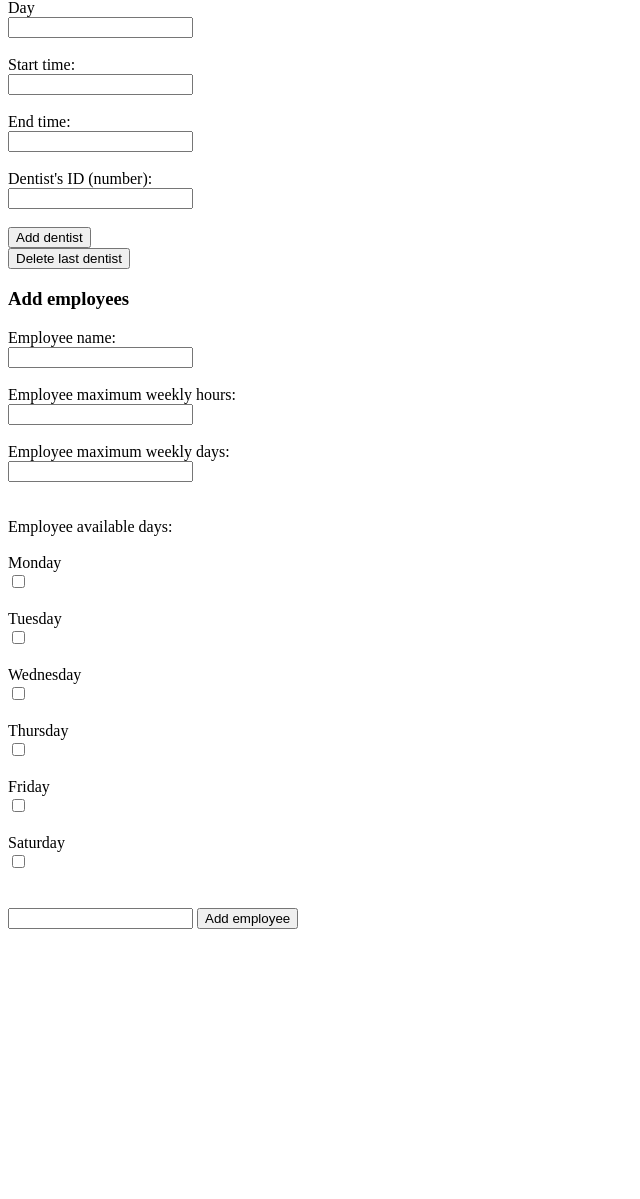
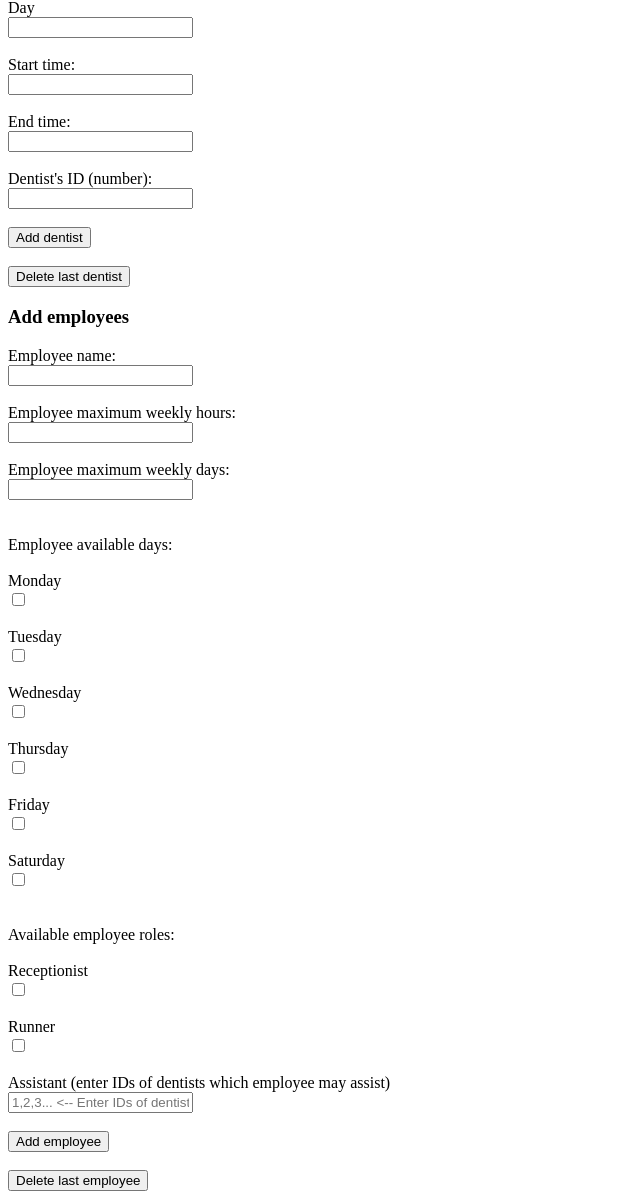
Before and after one commit to LHowe-a11y/rostering-app, a Flask app: page /tool in a window 1280 px wide. Shown: the part 284-1483 px from the top of the page, without its empty margins (0-640 px from the left). Before the commit the page ends 1213 px from the top, so only its background shows below. Run offline with Flask 3, Linux system fonts and the light colour scheme; a user stored in the database is signed in.

Commit message:
Created base form elements for adding and deleting employees

```diff
--- a/templates/roster.html
+++ b/templates/roster.html
@@ -38,7 +38,7 @@
                 <input type="text" id="end_time_input" name="end"><br><br>
                 <label for="id_input">Dentist's ID (number):</label><br>
                 <input type="number" id="id_input" name="id" min="1"><br><br>
-                <input type="submit" value="Add dentist" name="submit">
+                <input type="submit" value="Add dentist" name="submit"><br><br>
             </form>
             <form action="/tool" method="post">
                 <input type="submit" value="Delete last dentist" name="submit">
@@ -57,22 +57,35 @@
                 <label for="available_employee_days_checklist">Employee available days:</label><br><br>
                 <section id="available_employee_days_checklist">
                     <label for="monday_checkbox">Monday</label><br>
-                    <input type="checkbox" id="monday_checkbox" name="available_monday"><br><br>
+                    <input type="checkbox" id="monday_checkbox" name="available_monday" value="True"><br><br>
                     <label for="tuesday_checkbox">Tuesday</label><br>
-                    <input type="checkbox" id="tuesday_checkbox" name="available_tuesday"><br><br>
+                    <input type="checkbox" id="tuesday_checkbox" name="available_tuesday" value="True"><br><br>
                     <label for="wednesday_checkbox">Wednesday</label><br>
-                    <input type="checkbox" id="wednesday_checkbox" name="available_wednesday"><br><br>
+                    <input type="checkbox" id="wednesday_checkbox" name="available_wednesday" value="True"><br><br>
                     <label for="thursday_checkbox">Thursday</label><br>
-                    <input type="checkbox" id="thursday_checkbox" name="available_thursday"><br><br>
+                    <input type="checkbox" id="thursday_checkbox" name="available_thursday" value="True"><br><br>
                     <label for="friday_checkbox">Friday</label><br>
-                    <input type="checkbox" id="friday_checkbox" name="available_friday"><br><br>
+                    <input type="checkbox" id="friday_checkbox" name="available_friday" value="True"><br><br>
                     <label for="saturday_checkbox">Saturday</label><br>
-                    <input type="checkbox" id="saturday_checkbox" name="available_saturday"><br><br><br>
+                    <input type="checkbox" id="saturday_checkbox" name="available_saturday" value="True"><br><br><br>
                 </section>
                 <!-- Available roles input here, unsure how to do assistant for each dentist -->
-                <input type="text">
-                <input type="submit" value="Add employee" name="submit">
+                <label for="available_employee_roles">Available employee roles:</label><br><br>
+                <section id="available_employee_roles">
+                    <label for="receptionist_checkbox">Receptionist</label><br>
+                    <input type="checkbox" id="receptionist_checkbox" name="available_receptionist"
+                        value="True"><br><br>
+                    <label for="runner_checkbox">Runner</label><br>
+                    <input type="checkbox" id="runner_checkbox" name="available_runner" value="True"><br><br>
+                    <label for="assistant_input">Assistant (enter IDs of dentists which employee may assist)</label><br>
+                    <input type="text" id="assistant_input" placeholder="1,2,3... <-- Enter IDs of dentists"><br><br>
+                </section>
+                <input type="submit" value="Add employee" name="submit"><br><br>
+            </form>
+            <form action="/tool" method="post">
+                <input type="submit" value="Delete last employee" name="submit">
             </form>
         </div>
     </section>
+
 </html>
```
